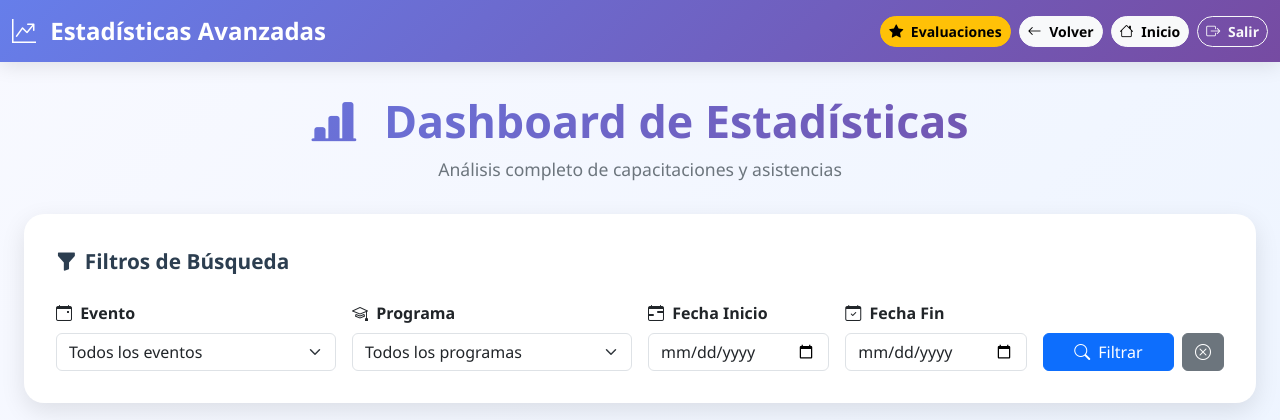
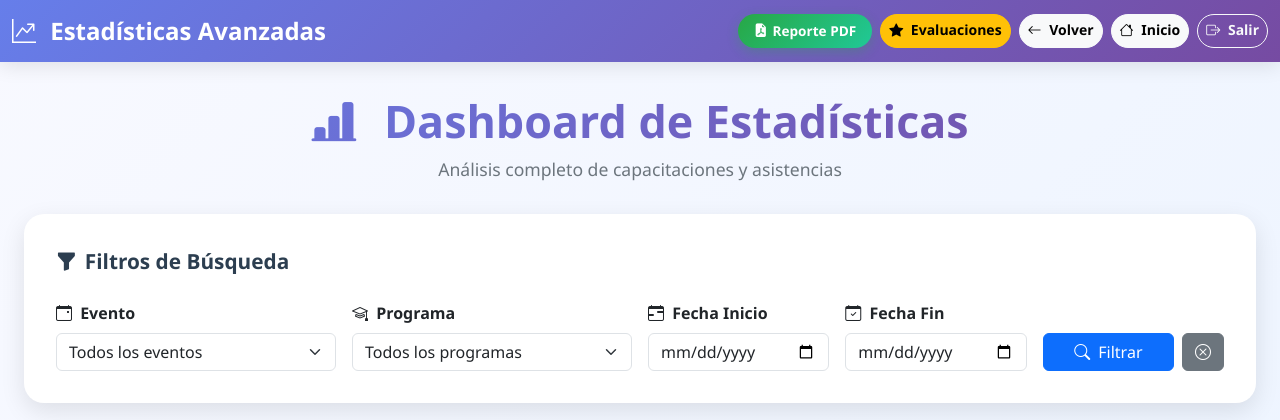
Before and after one commit to biblioteca-amigo/ESTADANIBLIO, a Flask app: template templates/estadisticas_avanzadas.html in a window 1280 px wide. Shown: the top 420 px of the page. Run offline with Flask 3, Linux system fonts and the light colour scheme; the template is opened without the code that fills it, so the values that code supplies are empty; some libraries are stand-ins or nearby versions.

Commit message:
Add files via upload

```diff
--- a/templates/estadisticas_avanzadas.html
+++ b/templates/estadisticas_avanzadas.html
@@ -346,7 +346,28 @@
         }
         /* =================================================== */
 
-
+        /* ========== ESTILOS BOTÓN REPORTE ========== */
+        .btn-report {
+            background: linear-gradient(135deg, #28a745 0%, #20c997 100%);
+            border: none;
+            color: white !important;
+            padding: 0.4rem 1rem;
+            border-radius: 20px;
+            font-weight: 600;
+            font-size: 0.85rem;
+            text-decoration: none;
+            display: inline-flex;
+            align-items: center;
+            gap: 0.3rem;
+            transition: all 0.3s ease;
+            box-shadow: 0 4px 12px rgba(40,167,69,0.3);
+        }
+        .btn-report:hover {
+            transform: translateY(-2px);
+            box-shadow: 0 6px 20px rgba(40,167,69,0.45);
+            color: white !important;
+        }
+        /* =========================================== */
     </style>
 </head>
 <body>
@@ -358,6 +379,14 @@
                 Estadísticas Avanzadas
             </a>
             <div class="d-flex gap-2 flex-wrap">
+                {% if not mensaje and not error %}
+                <a href="{{ url_for('reporte_estadisticas', evento=filtros.evento, programa=filtros.programa, fecha_inicio=filtros.fecha_inicio, fecha_fin=filtros.fecha_fin) }}"
+                   class="btn-report btn btn-sm"
+                   title="Descargar reporte PDF con los filtros actuales">
+                    <i class="bi bi-file-earmark-pdf-fill"></i>
+                    Reporte PDF
+                </a>
+                {% endif %}
                 <a href="{{ url_for('ver_evaluaciones_capacitadores') }}" class="btn btn-warning btn-nav btn-sm">
                     <i class="bi bi-star-fill me-1"></i>
                     Evaluaciones
```
